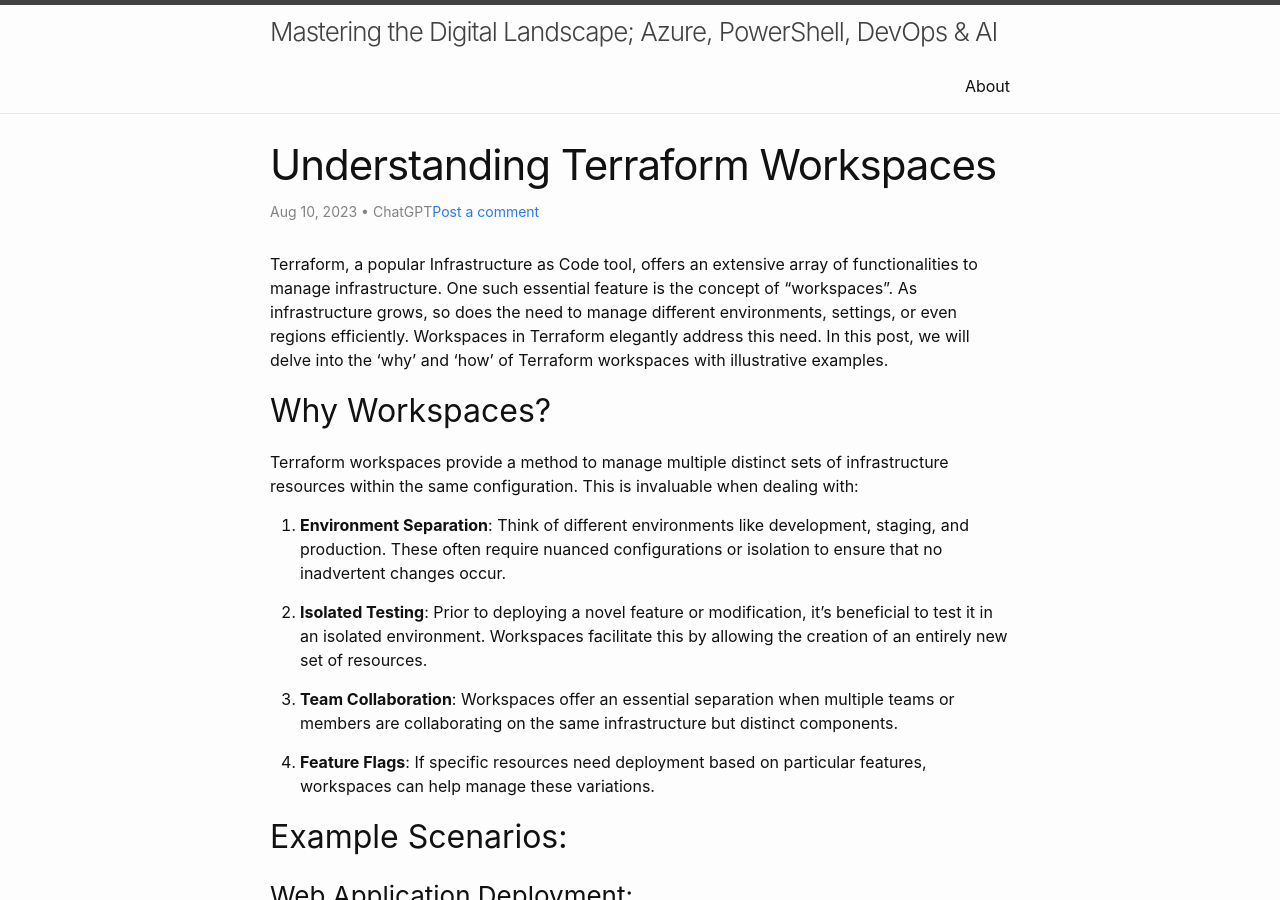
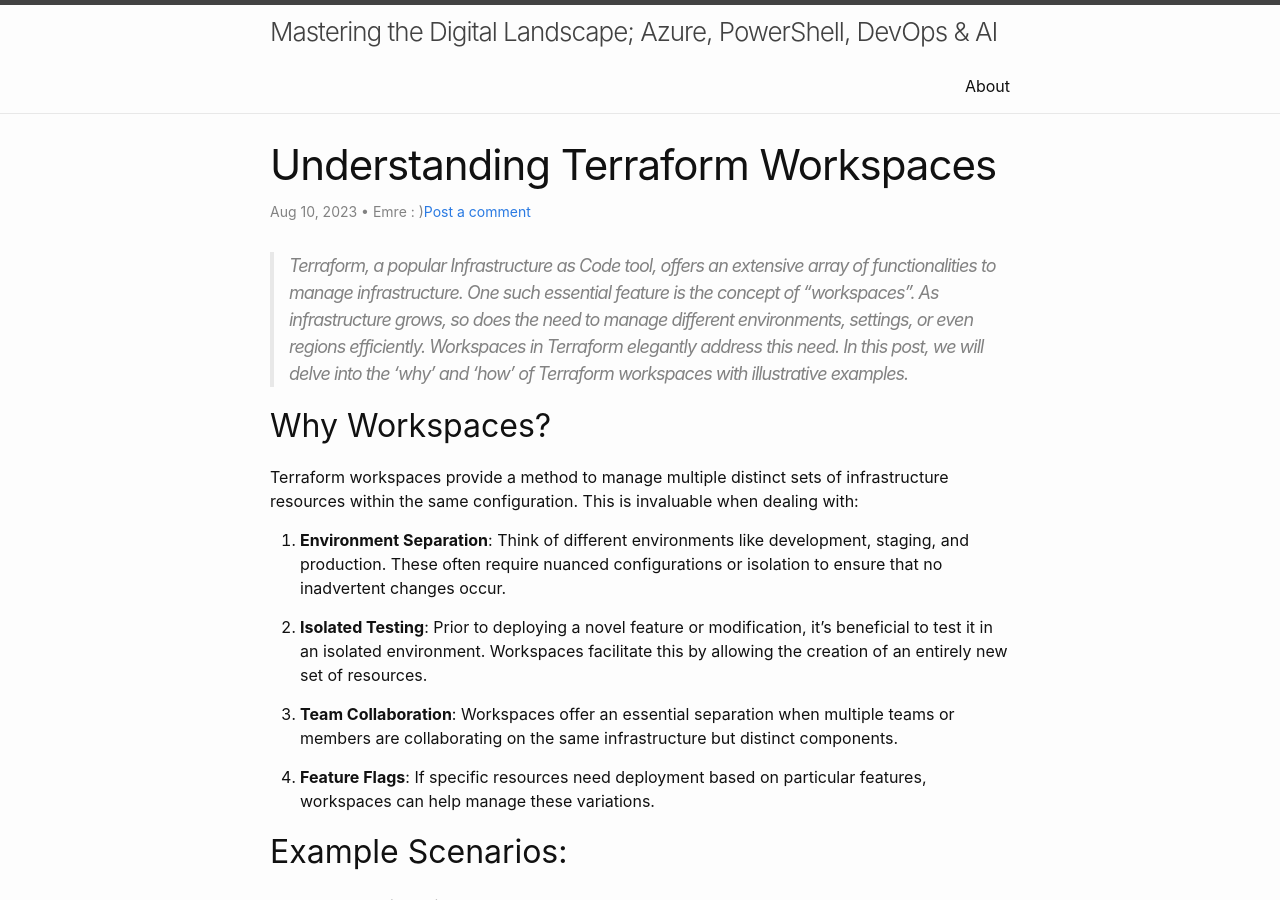
Before and after one commit to emrgcl/emrgcl.github.io, a Jekyll site: the page built from _posts/2023-08-10-understanding-terraform-workspaces.md, in a window 1280 px wide and 900 px high. Built offline with Jekyll 4.4.1, drawn with Linux system fonts in a browser that asks for light colours; comment, search, counter and statistics services are not loaded.

Commit message:
updated posts

```diff
--- a/_posts/2023-08-10-understanding-terraform-workspaces.md
+++ b/_posts/2023-08-10-understanding-terraform-workspaces.md
@@ -3,10 +3,10 @@ layout: post
 title: "Understanding Terraform Workspaces"
 date: 2023-08-10
 categories: [DevOps, Terraform]
-author: "ChatGPT"
+author: "Emre : )"
 ---
 
-Terraform, a popular Infrastructure as Code tool, offers an extensive array of functionalities to manage infrastructure. One such essential feature is the concept of "workspaces". As infrastructure grows, so does the need to manage different environments, settings, or even regions efficiently. Workspaces in Terraform elegantly address this need. In this post, we will delve into the 'why' and 'how' of Terraform workspaces with illustrative examples.
+> Terraform, a popular Infrastructure as Code tool, offers an extensive array of functionalities to manage infrastructure. One such essential feature is the concept of "workspaces". As infrastructure grows, so does the need to manage different environments, settings, or even regions efficiently. Workspaces in Terraform elegantly address this need. In this post, we will delve into the 'why' and 'how' of Terraform workspaces with illustrative examples.
 
 <!--more-->
 
```
Also changed, not shown: _posts/2023-04-28-fixing-msi-databases-with-powershell-and-gpt-4.md (+1 -3 lines).
